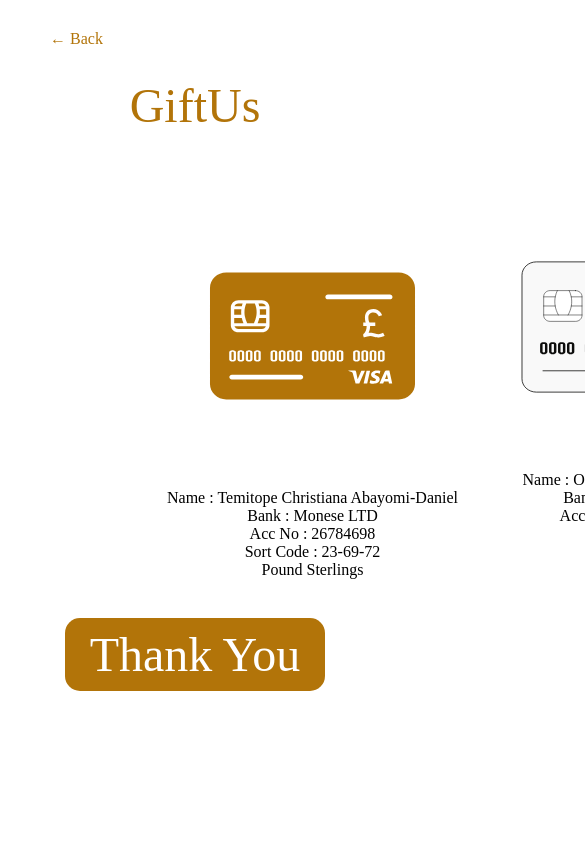
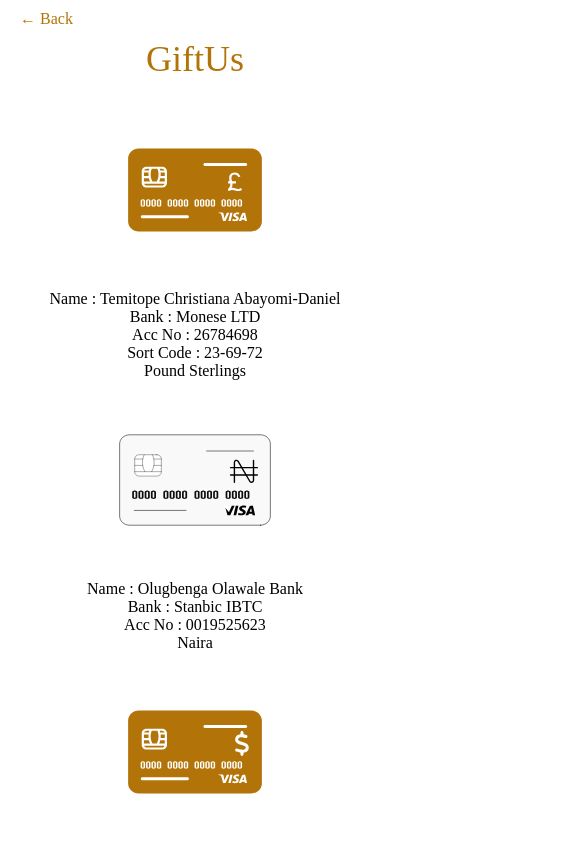
Before and after one commit to aidan-code/Digital-Invite, a React (Create React App) app in the folder mywed/: page /GiftUs in a window 390 px wide. Shown: the top 844 px of the page, 585 px wide, since content can reach past the window. Built offline with nearby package versions, Linux system fonts and the light colour scheme; a web font is replaced by a local one.

Commit message:
updated Giftus.js

```diff
--- a/mywed/src/Components/GiftUs.css
+++ b/mywed/src/Components/GiftUs.css
@@ -14,8 +14,9 @@
 
 .all-acc{
     display: flex;
-    justify-content: space-between;
+    justify-content: center;
     padding: 30px 150px;
+    flex-wrap: wrap;
 
 }
 .bcvk {
@@ -59,21 +60,89 @@
 @media screen and (max-width:320px) {
     .headcard{
         font-size: 36px;
+        margin: 0px;
     }
 
     .bcvk{
-        width: 100px;
+        /* width: 100px; */
+        margin:0px;
+        padding: 10px 20px;
     }
 
     .all-acc{
         flex-direction: column;
-        padding: 50px;
+        padding: 10px;
     }
     .accs img{
         height: 200px;
     }
+    .accs{
+       font-size: 16px;
+    }
 
     .Thanks {
-        font-size: 24px;
+        font-size: 16px;
+        margin: 20px 0px;
     }
 }
+
+@media screen and (min-width:321px) and (max-width:425px){
+    .headcard{
+        font-size: 36px;
+        margin: 0px;
+    }
+
+    .bcvk{
+        /* width: 100px; */
+        margin:0px;
+        padding: 10px 20px;
+    }
+
+    .all-acc{
+        flex-direction: column;
+        padding: 10px;
+    }
+    .accs img{
+        height: 200px;
+    }
+    .accs{
+       font-size: 16px;
+    }
+
+    .Thanks {
+        font-size: 16px;
+        margin: 20px 0px;
+    }
+}
+
+@media screen and (max-width:1024px) {
+    .headcard{
+        font-size: 36px;
+        margin: 0px;
+    }
+
+    .bcvk{
+        /* width: 100px; */
+        margin:0px;
+        padding: 10px 20px;
+    }
+
+    .all-acc{
+        flex-wrap: wrap;
+        justify-content: center;
+        padding: 10px;
+    }
+    .accs img{
+        height: 200px;
+    }
+    .accs{
+       font-size: 16px;
+    }
+    .details{
+    }
+
+    .Thanks {
+        font-size: 16px;
+        margin: 20px 0px;
+    }
+}
--- a/mywed/src/Components/GiftUs.js
+++ b/mywed/src/Components/GiftUs.js
@@ -8,7 +8,7 @@ import { Link } from 'react-router-dom'
 
 function GiftUs() {
   return (
-    <>
+    <div className='gft'>
      <div className='bcvk'><Link to='/'>&larr; Back</Link></div>
     <div className="headcard">
         <div className='wdt'><p>GiftUs</p></div>
@@ -54,7 +54,7 @@ function GiftUs() {
     <div className="Thanks">
         <p><Link to="/">Thank You</Link></p>
         </div>
-    </>
+    </div>
 
   )
 }
```
